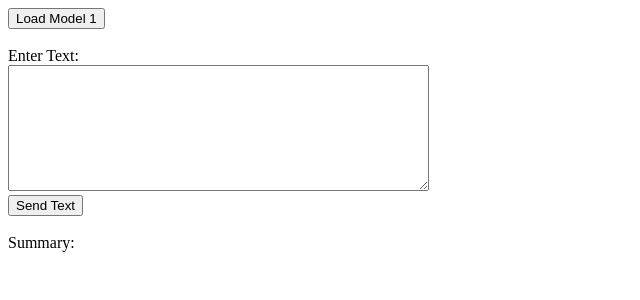
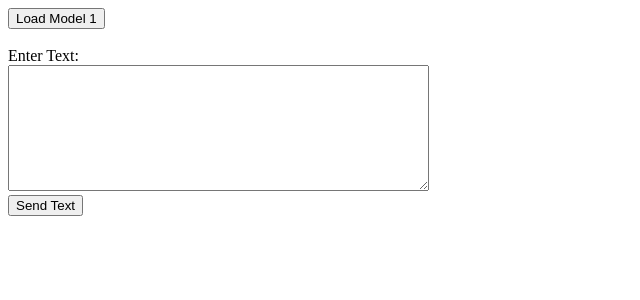
Before and after one commit to mabackma/react_posedetection, a React (Vite) app: page / in a window 1280 px wide. Shown: the top 300 px of the page, without its empty margins (0-640 px from the left). Built offline with nearby package versions, Linux system fonts and the light colour scheme.

Commit message:
added style to summary

```diff
--- /dev/null
+++ b/src/TextArea.css
@@ -0,0 +1,5 @@
+.summary-container {
+  border: 1px solid #000000;
+  padding: 8px;
+  margin-top: 10px;
+}
--- a/src/TextArea.jsx
+++ b/src/TextArea.jsx
@@ -1,4 +1,5 @@
 import { useState } from 'react';
+import './TextArea.css';
 
 const TextArea = () => {
   const [value, setValue] = useState('');
@@ -49,11 +50,14 @@ const TextArea = () => {
       />
       <br/>
       <button onClick={handleClick}>Send Text</button>
-      <div>
-          <br />
-          <label>Summary:</label>
-          <p>{summary}</p>
-      </div>
+      {
+        summary ?
+        <div className="summary-container">
+            <label>Summary:</label>
+            <p>{summary}</p>
+        </div>
+        : null
+      }
     </div>
   );
 }
```
